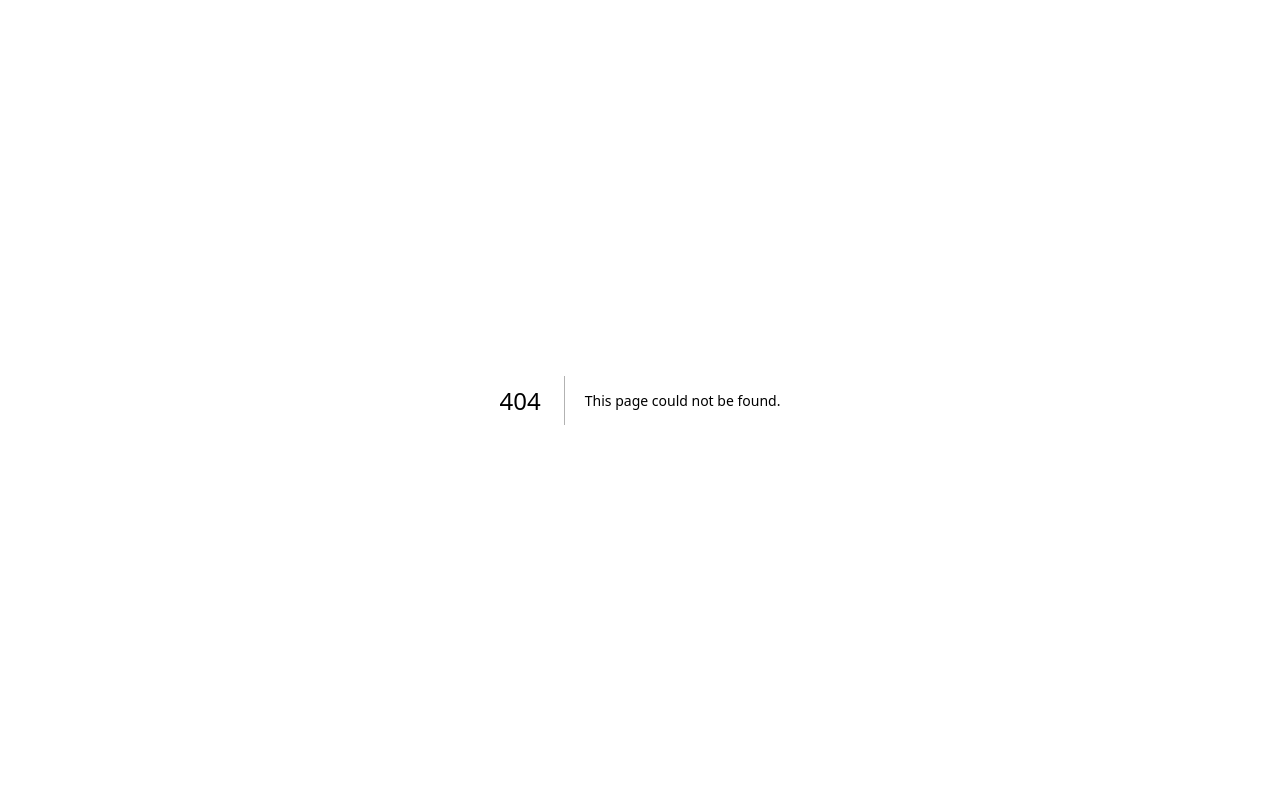
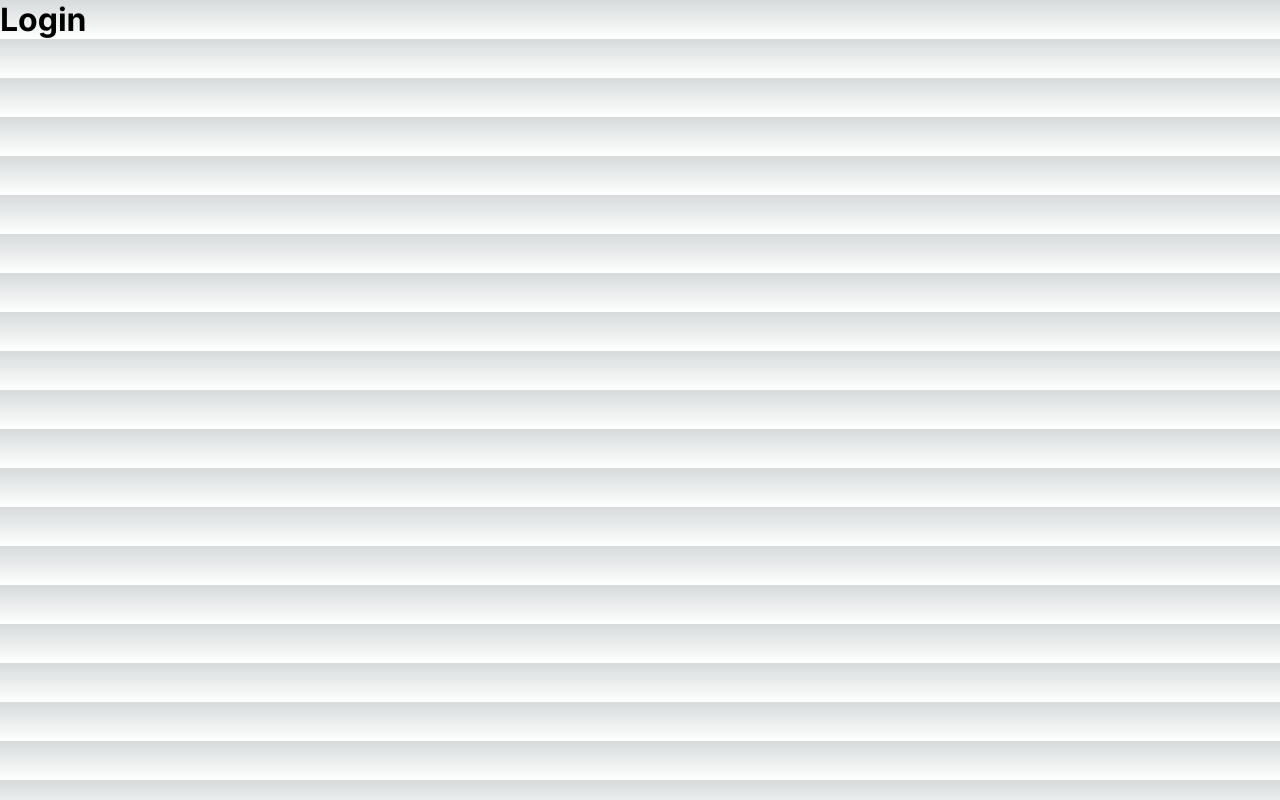
Before and after one commit to Juniors-Developers-Group-JDG/Hospital-Veteririo-Front-End, a Next.js app: page /login in a window 1280 px wide. Before the commit this address had no page. Built offline with nearby package versions, Linux system fonts and the light colour scheme.

Commit message:
creating login route

```diff
--- /dev/null
+++ b/src/app/login/page.jsx
@@ -0,0 +1,7 @@
+export default function Login() {
+    return (
+        <div>
+            <h1>Login</h1>
+        </div>
+    );
+}
```
Also changed, not shown: src/app/login/login.css (added).
